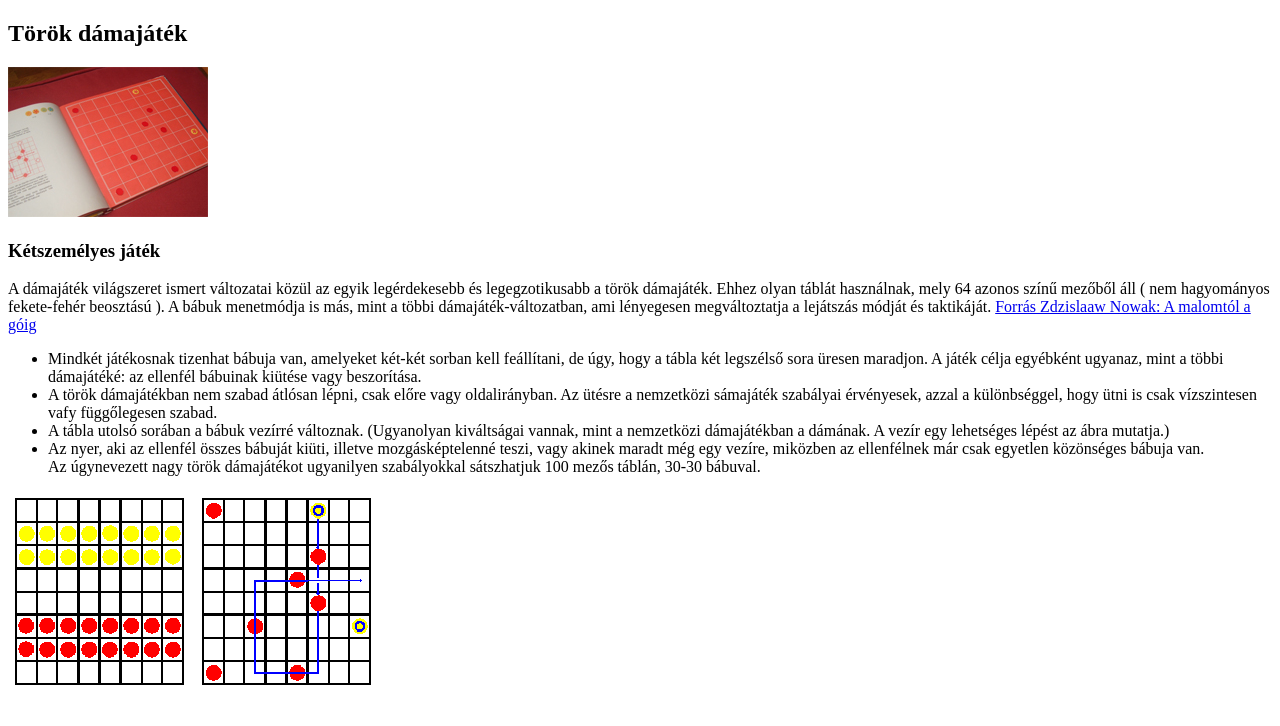
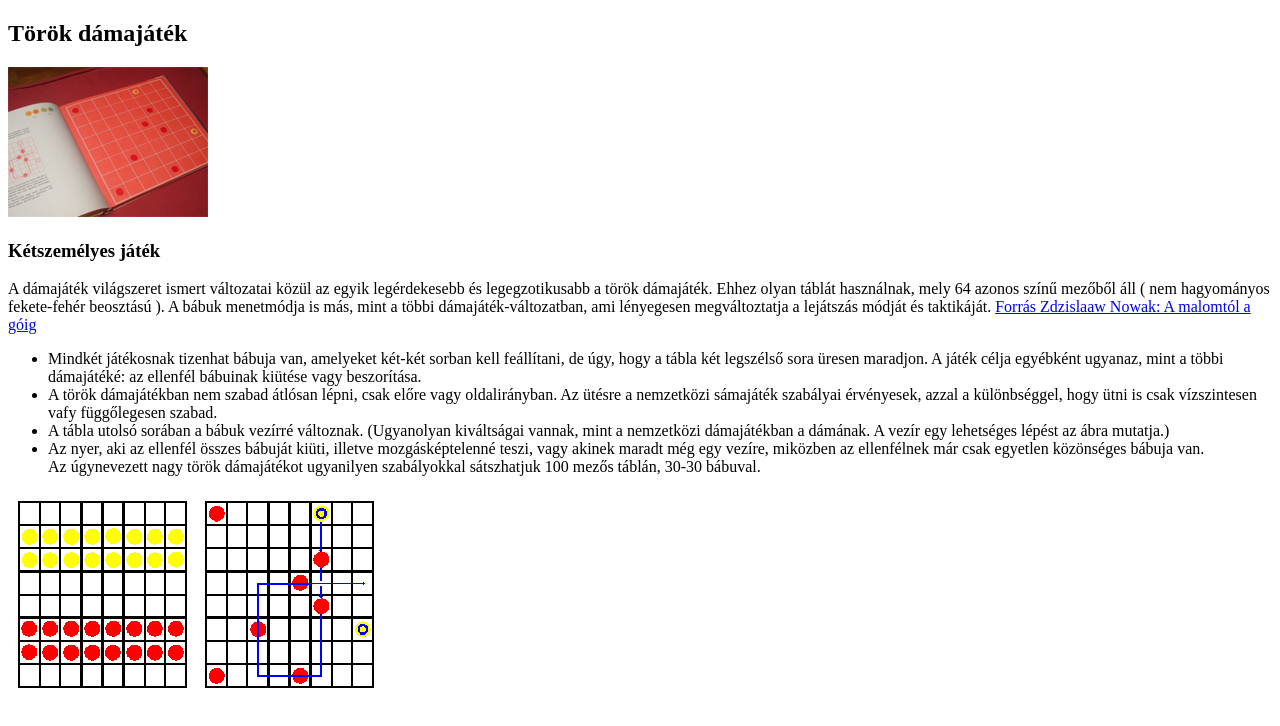
Before and after one commit to ace-md/nov18-chequers, a plain HTML site: page index.html in a window 1280 px wide. Drawn offline with Linux system fonts and the light colour scheme.

Commit message:
move images on the bottom into a table

```diff
--- a/index.html
+++ b/index.html
@@ -21,8 +21,12 @@
             <li>Az nyer, aki az ellenfél összes bábuját kiüti, illetve mozgásképtelenné teszi, vagy akinek maradt még egy vezíre, miközben az ellenfélnek már csak egyetlen közönséges bábuja van.<br>Az úgynevezett nagy török dámajátékot ugyanilyen szabályokkal sátszhatjuk 100 mezős táblán, 30-30 bábuval.</li>
         </ul>
 
-        <img id="def" src="T1.GIF" alt="Dáma alapállás">
-        <img id="step" src="T2.GIF" alt="Dáma lépés példa">
+        <table>
+            <tr>
+                <td><img id="def" src="T1.GIF" alt="Dáma alapállás"></td>
+                <td><img id="step" src="T2.GIF" alt="Dáma lépés példa"></td>
+            </tr>
+        </table>
     </div>
 </body>
 </html>
```
